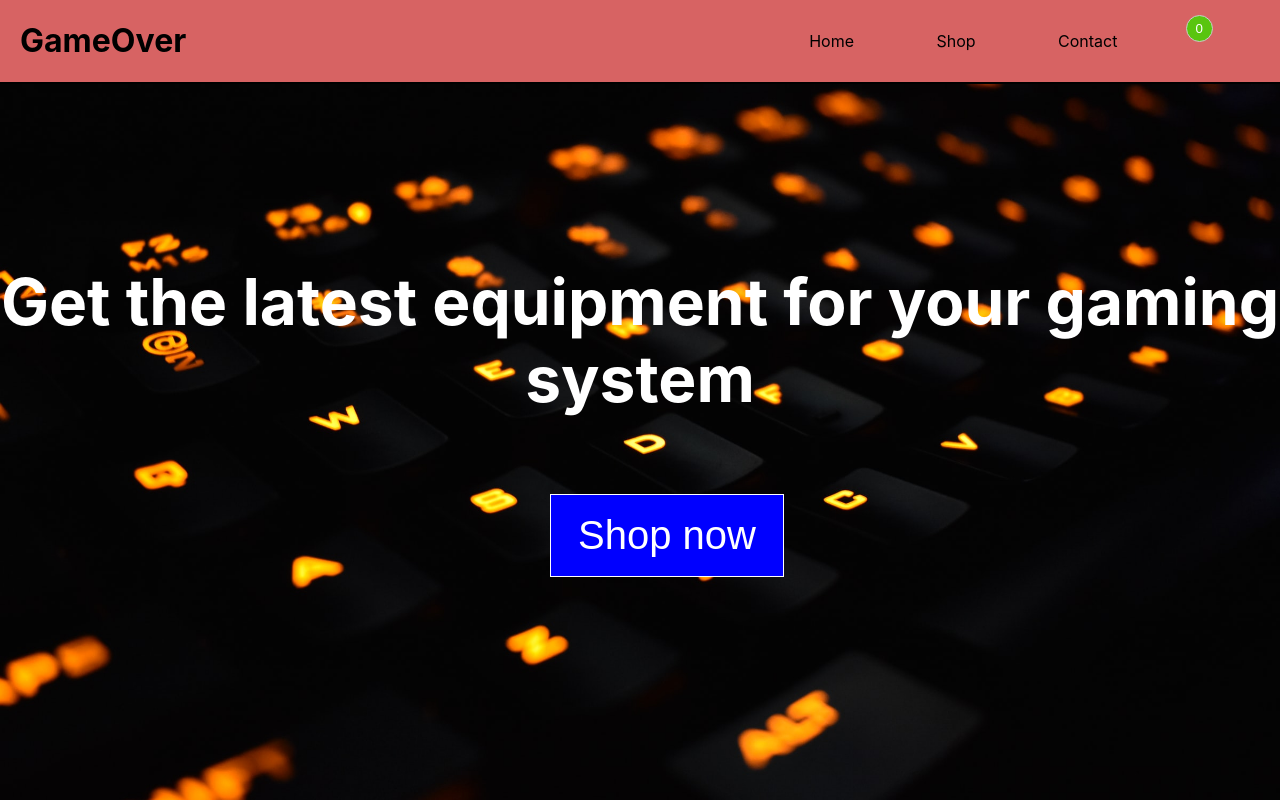
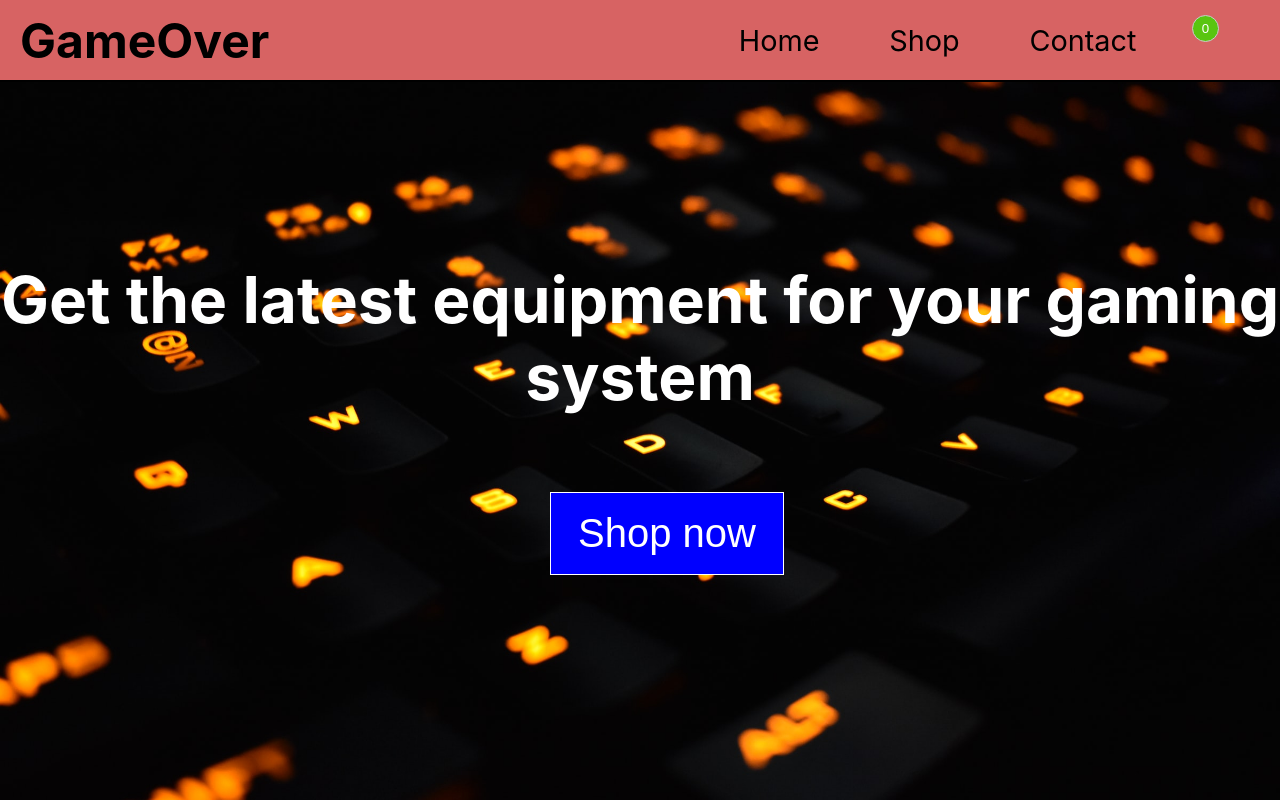
Before and after one commit to GonzaloPiombi/shopping-cart, a React (Create React App) app: page / in a window 1280 px wide. Built offline with nearby package versions, Linux system fonts and the light colour scheme; no server answers.

Commit message:
Add animation when opening the cart.

```diff
--- a/src/styles.css
+++ b/src/styles.css
@@ -16,13 +16,15 @@ header {
   display: flex;
   justify-content: space-between;
   align-items: center;
+  max-height: 80px;
 }
 
 nav {
-  width: 40%;
+  width: 45%;
 }
 
 ul {
+  font-size: 1.8rem;
   display: flex;
   justify-content: space-around;
   align-items: center;
@@ -53,6 +55,10 @@ section > div {
 .logo-icon {
   font-size: 4rem;
   margin: 0 10px;
+}
+
+.logo h1 {
+  font-size: 3rem;
 }
 
 .home {
@@ -122,8 +128,8 @@ section > div {
 
 .grid-shop {
   display: grid;
-  grid-template-columns: repeat(3, 300px);
-  gap: 30px;
+  grid-template-columns: repeat(3, 350px);
+  gap: 80px;
   margin: 0 auto 5%;
   padding-top: 3%;
   width: fit-content;
@@ -131,7 +137,7 @@ section > div {
 
 .product-container {
   background-color: #fff;
-  border: solid 3px #cfcfcf;
+  border: solid 4px #ca4b4b;
   border-radius: 10px;
   display: flex;
   flex-direction: column;
@@ -260,6 +266,16 @@ section > div {
   padding: 2% 5%;
   width: 350px;
   z-index: 2;
+  animation: cart 500ms ease-out 0s normal 1 forwards;
+}
+
+@keyframes cart {
+  from {
+    right: -50%;
+  }
+  to {
+    right: 0;
+  }
 }
 
 .container {
@@ -302,6 +318,16 @@ section > div {
   height: 100%;
   width: 100%;
   z-index: 1;
+  animation: modal 500ms ease-in-out 0s normal 1 forwards;
+}
+
+@keyframes modal {
+  from {
+    opacity: 0;
+  }
+  to {
+    opacity: 1;
+  }
 }
 
 .cart-buttons {
```
